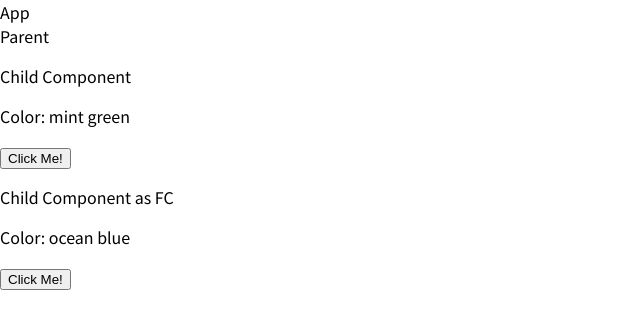
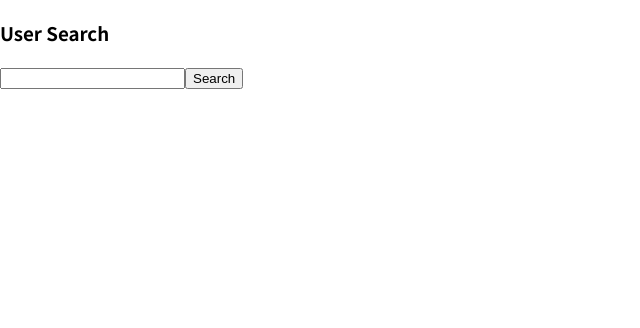
Before and after one commit to kimiberi/react18-typescript, a React (Create React App) app: page / in a window 1280 px wide. Shown: the top 328 px of the page, without its empty margins (0-640 px from the left). Built offline with nearby package versions, Linux system fonts and the light colour scheme; the HTML template or start-up script is replaced by a standard one.

Commit message:
create User Search

```diff
--- a/src/App.tsx
+++ b/src/App.tsx
@@ -1,11 +1,10 @@
 import React from 'react'
-import Parent from './props/Parent'
+import UserSearch from './state/2 UserSearch'
 
 const App = () => {
   return (
     <>
-      <div>App</div>
-      <Parent />
+      <UserSearch />
     </>
   )
 }
--- a/src/props/Child.tsx
+++ b/src/props/Child.tsx
@@ -25,7 +25,7 @@ export const Child = ({ color, onClickMe }: ChildProps) => {
 // However, TS doesn't know that we made a React component,
 // so it thinks that 'Child' will not have these properties!!
 
-// ANOTHER WAY to define FC as with TS
+// ANOTHER WAY to define FC with TS
 // Now it will become a PURE React Function Component
 // it might have properties assigned like (1) propTypes (2) displayName (3) defaultProps (4) contextTypes
 // it will receive props of type 'ChildProps'
--- /dev/null
+++ b/src/state/2 UserSearch.tsx
@@ -0,0 +1,39 @@
+import React, { useState } from 'react'
+
+const users = [
+    { name: "Sarah", age: 20 },
+    { name: "John", age: 20 },
+    { name: "Michael", age: 25 },
+];
+
+const UserSearch: React.FC = () => {
+    const [name, setName] = useState<string>('');
+    // NOTE: if you put only 'useState()' as empty, it is considered as UNDEFINED when:
+    // (1) when the component is first rendered
+    // (2) when search did not find a user
+    // From this, we may put two or more possible types of value '<{name: string, age: number} | undefined>'
+    const [user, setUser] = useState<{ name: string, age: number } | undefined>();
+
+    const onSearch = () => {
+        const foundUser = users.find((usersList) => usersList.name === name);
+
+        // console.log(foundUser);
+        // we may put two or more possible types of value in the state instead of using console '<{name: string, age: number} | undefined>'
+
+        setUser(foundUser);
+    }
+
+    return (
+        <>
+            <h3>User Search</h3>
+
+            {user && <p>{user?.name} , {user?.age}</p>}
+
+            <input value={name} onChange={(e) => setName(e.target.value)} />
+            <button onClick={onSearch}>Search</button>
+
+        </>
+    )
+}
+
+export default UserSearch
```
Also changed, not shown: src/state/1 GuestList.tsx (added, +26 -0 lines), src/state/GuestList.tsx (deleted, +0 -9 lines).
